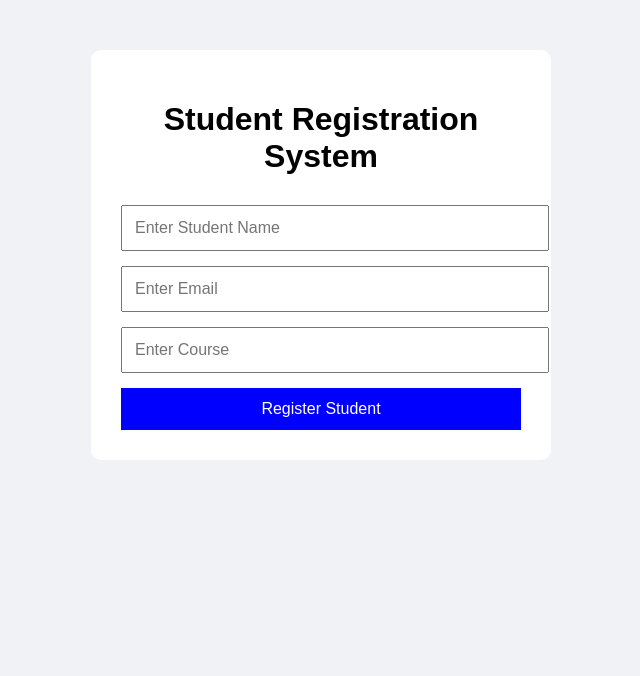
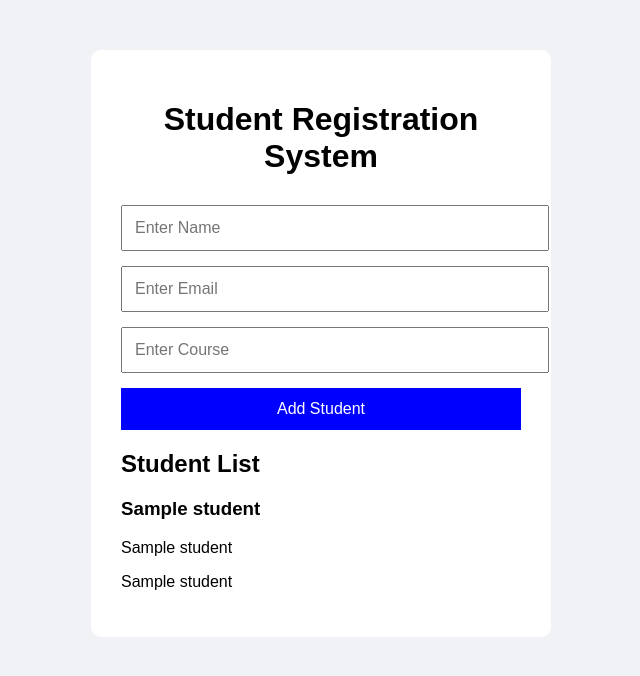
Before and after one commit to Nandhinithiraviyam09/student_project, a Flask app: template templates/index.html in a window 1280 px wide. Shown: the top 676 px of the page, without its empty margins (319-959 px from the left). Run offline with Flask 3, Linux system fonts and the light colour scheme; the template is opened without the code that fills it: most values are stand-ins (such as "Sample title", 1, 10 or a date in 2020).

Commit message:
Fixed template rendering

```diff
--- a/templates/index.html
+++ b/templates/index.html
@@ -1,13 +1,9 @@
 <!DOCTYPE html>
 <html>
-
 <head>
     <title>Student Registration System</title>
-
-    <link rel="stylesheet"
-          href="{{ url_for('static', filename='style.css') }}">
+    <link rel="stylesheet" href="{{ url_for('static', filename='style.css') }}">
 </head>
-
 <body>
 
 <div class="container">
@@ -16,26 +12,50 @@
 
     <form method="POST">
 
-            <input type="text"
+        <input
+            type="text"
             name="student_name"
-       placeholder="Enter Student Name">
+            placeholder="Enter Name"
+            required
+        >
 
-            <input type="email"
+        <input
+            type="email"
             name="student_email"
-       placeholder="Enter Email">
+            placeholder="Enter Email"
+            required
+        >
 
-            <input type="text"
+        <input
+            type="text"
             name="student_course"
-       placeholder="Enter Course">
+            placeholder="Enter Course"
+            required
+        >
 
         <button type="submit">
-                Register Student
+            Add Student
         </button>
 
     </form>
 
+    <h2>Student List</h2>
+
+    {% for student in students %}
+
+    <div class="student-card">
+
+        <h3>{{ student[1] }}</h3>
+
+        <p>{{ student[2] }}</p>
+
+        <p>{{ student[3] }}</p>
+
+    </div>
+
+    {% endfor %}
+
 </div>
 
 </body>
-
 </html>
```
Lines whose indentation alone changed are shown as unchanged.
